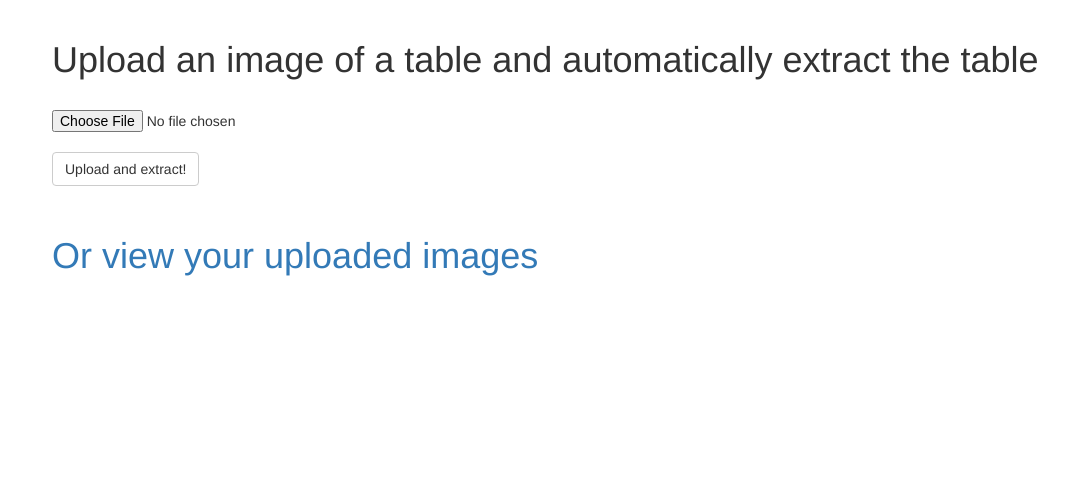
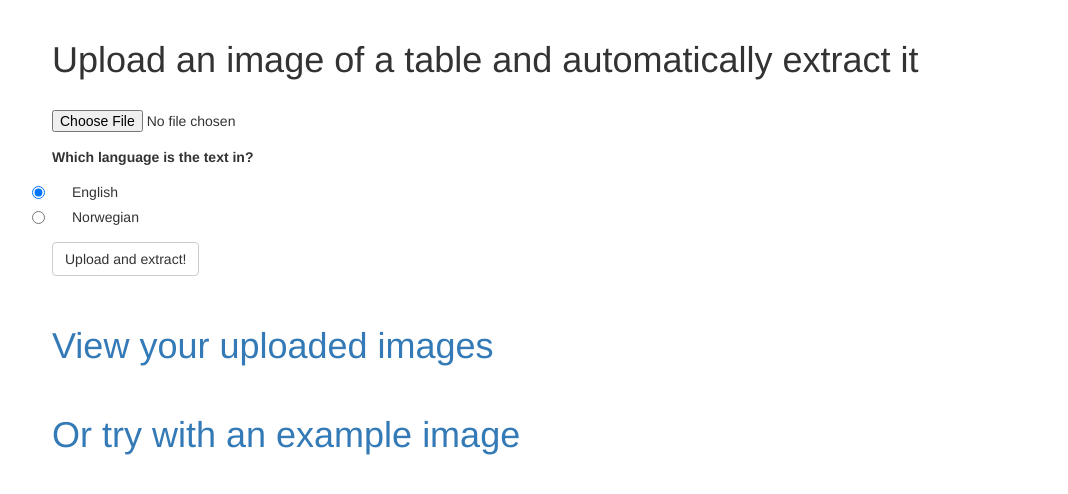
Before and after one commit to vegarsti/image-to-table-web, a Flask app: page / in a window 1280 px wide. Shown: the part 52-546 px from the top of the page, without its empty margins (48-1116 px from the left). Run offline with Flask 2, Linux system fonts and the light colour scheme; a user stored in the database is signed in; tables that the repository leaves empty hold one stand-in row (values such as "Sample post"); some libraries are stand-ins or nearby versions.

Commit message:
Add example images

```diff
--- a/app/forms.py
+++ b/app/forms.py
@@ -7,11 +7,16 @@ from wtforms import (
     TextAreaField,
     IntegerField,
     SelectField,
+    RadioField,
 )
 from wtforms.validators import ValidationError, DataRequired, Email, EqualTo, Length
 from flask_wtf.file import FileField, FileRequired, FileAllowed
 from app.models import User
 from flask_uploads import UploadSet, IMAGES
+
+
+language_choices = [("English", "English"), ("Norwegian", "Norwegian")]
+default_language = "English"
 
 
 class LoginForm(FlaskForm):
@@ -87,16 +92,18 @@ photos = UploadSet("photos", IMAGES)
 
 class PhotoForm(FlaskForm):
     photo = FileField(
+        " ",
         validators=[
             FileAllowed(photos, u"Image only!"),
             FileRequired(u"File was empty!"),
-        ]
+        ],
+    )
+    language = RadioField(
+        "Which language is the text in?",
+        choices=language_choices,
+        default=default_language,
     )
     submit = SubmitField(u"Upload and extract!")
-
-
-language_choices = [("Norwegian", "Norwegian"), ("English", "English")]
-default_language = "English"
 
 
 class ColumnForm(FlaskForm):
--- a/app/routes.py
+++ b/app/routes.py
@@ -83,6 +83,8 @@ def index():
             .filter_by(user=current_user)
             .first_or_404()
         )
+        language = form.data["language"]
+        print(language)
         language = "Norwegian"
         return extract_from_image(unique_id, image.num_columns, language)
     images = list(reversed(Image.query.filter_by(user=current_user).all()))
@@ -292,11 +294,44 @@ def delete_all_images():
     return redirect(url_for("index"))
 
 
-@app.route("/add_example_image/")
+image_dicts = [
+    {
+        "thumb": "http://vegardstikbakke.com/assets/img/example1_thumb.png",
+        "language": "Norwegian",
+        "url": "http://vegardstikbakke.com/assets/img/example1.png",
+        "filename": "example1.png",
+        "index": 0,
+    },
+    {
+        "thumb": "http://vegardstikbakke.com/assets/img/example2_thumb.png",
+        "language": "Norwegian",
+        "url": "http://vegardstikbakke.com/assets/img/example2.png",
+        "filename": "example2.png",
+        "index": 1,
+    },
+    {
+        "thumb": "http://vegardstikbakke.com/assets/img/example3_thumb.png",
+        "language": "Norwegian",
+        "url": "http://vegardstikbakke.com/assets/img/example3.png",
+        "filename": "example3.png",
+        "index": 2,
+    },
+    {
+        "thumb": "http://vegardstikbakke.com/assets/img/example4_thumb.png",
+        "language": "Norwegian",
+        "url": "http://vegardstikbakke.com/assets/img/example4.png",
+        "filename": "example4.png",
+        "index": 3,
+    },
+]
+
+
+@app.route("/add_example_image/<int:index>")
 @login_required
-def add_example_image():
-    example_image_url = "http://vegardstikbakke.com/assets/img/example.png"
-    example_filename = "example.png"
+def add_example_image(index):
+    image_dict = image_dicts[index]
+    example_image_url = image_dict["url"]
+    example_filename = image_dict["filename"]
     image_response = requests.get(example_image_url)
     if not image_response.status_code == 200:
         flash("The example image could not be retrieved.")
@@ -308,7 +343,7 @@ def add_example_image():
         .filter_by(user=current_user)
         .first_or_404()
     )
-    language = "Norwegian"
+    language = image_dict["language"]
     return extract_from_image(unique_id, image.num_columns, language)
 
 
@@ -317,3 +352,11 @@ def add_example_image():
 def all_images():
     images = list(reversed(Image.query.filter_by(user=current_user).all()))
     return render_template("all_images.html", title="All images", images=images)
+
+
+@app.route("/example_images/")
+@login_required
+def example_images():
+    return render_template(
+        "example_images.html", title="Example images", images=image_dicts
+    )
--- /dev/null
+++ b/app/static/style.css
@@ -0,0 +1,3 @@
+.radiobutton ul {
+    list-style: none;
+}
--- a/app/templates/index.html
+++ b/app/templates/index.html
@@ -4,29 +4,23 @@
 {% block app_content %}
     <div class="container">
         <div class="col-xs-12 col-sm-12 col-md-12">
-            <h1>Upload an image of a table and automatically extract the table</h1>
+            <h1>Upload an image of a table and automatically extract it</h1>
         </div>
     </div>
-    <br />
     <div class="container" style="margin-bottom: 30px;">
-        <div class="col-xs-12 col-sm-12 col-md-12">
-            <form method="POST" enctype="multipart/form-data">
-                {{ form.hidden_tag() }}
-                {{ form.photo }}
-                <br />
-                {{ form.submit(class_="btn btn-default") }}
-            </form>
+        <div class="col-xs-12 col-sm-12 col-md-12" >
+            {{ wtf.quick_form(form) }}
         </div>
     </div>
     <div class="container">
         <div class="col-xs-12 col-sm-12 col-md-12">
             <h1>
                 {% if user_has_images %}
-                    <a href="{{ url_for('all_images') }}">Or view your uploaded images</a>
-                {% else %}
-                    <h1><a href="{{ url_for('add_example_image') }}">Or try with an example image</a></h1>
+                    <a href="{{ url_for('all_images') }}">View your uploaded images</a>
                 {% endif %}
             </h1>
+            <br />
+            <h1><a href="{{ url_for('example_images') }}">Or try with an example image</a></h1>
         </div>
     </div>
 {% endblock %}
```
Also changed, not shown: app/templates/example_images.html (added, +23 -0 lines).
